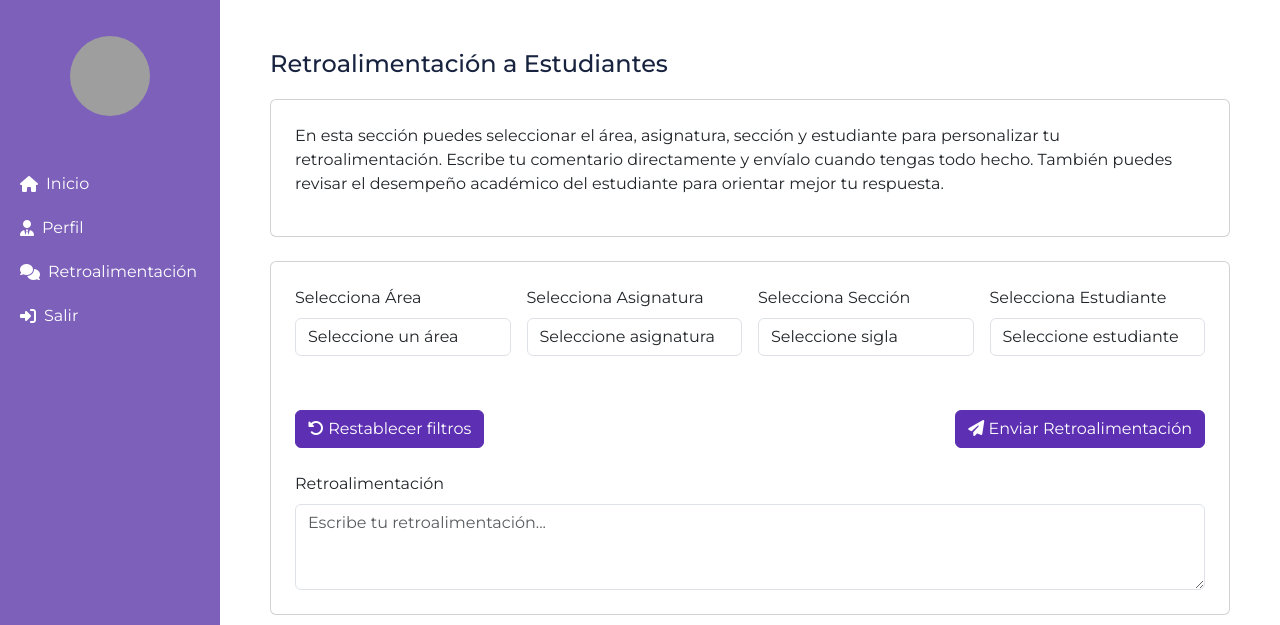
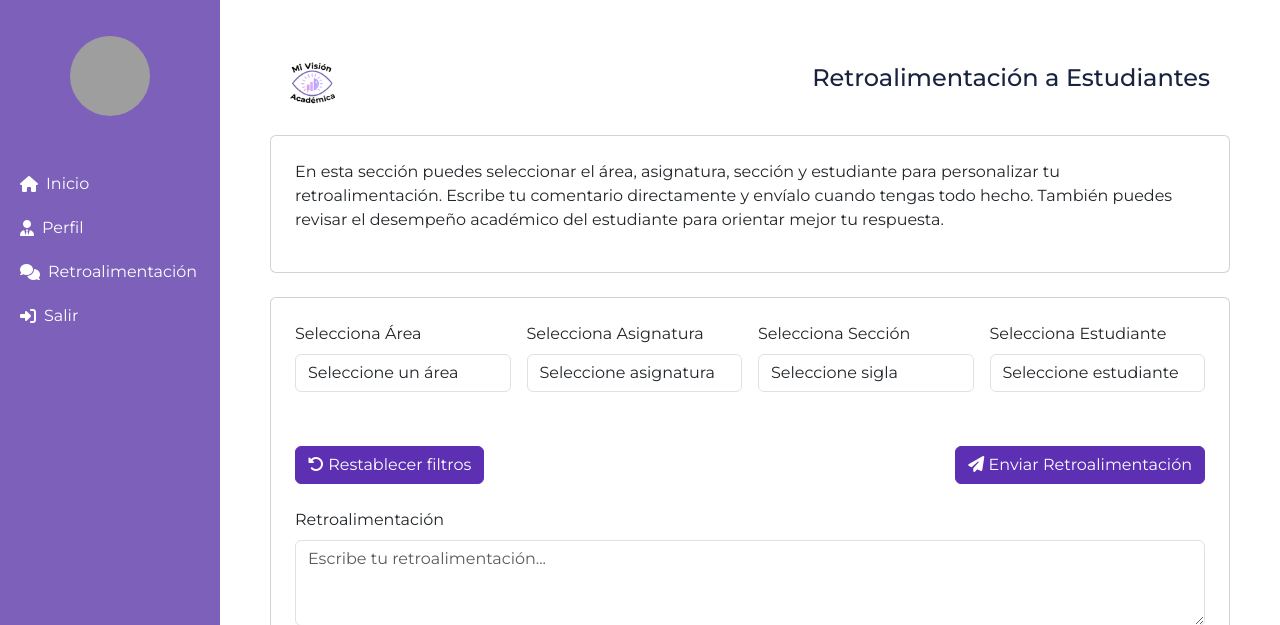
Before and after one commit to DiegoRiosGo/MiVisionAcademica, a Django app: template Menu/templates/Menu/vista_docente/retroalimentacion_docente.html in a window 1280 px wide. Shown: the top 625 px of the page. Run offline with Django 5.2, Linux system fonts and the light colour scheme; the template is opened without the code that fills it, so the values that code supplies are empty; some libraries are stand-ins or nearby versions; grey boxes are pictures that could not be loaded.

Commit message:
PRUEBA 1 DE LOGO

```diff
--- a/Menu/static/assets/css/retroalimentacion_docente.css
+++ b/Menu/static/assets/css/retroalimentacion_docente.css
@@ -180,8 +180,23 @@
 
     /* LOGO */
 
+    .topbar {
+        display: flex;
+        justify-content: space-between;
+        align-items: center;
+        padding: 10px 20px;
+    }
 
+    .logo {
+        height: 45px;
+        width: auto;
+    }
 
+    .titulo {
+        font-size: 1.6rem;
+        color: #4B2A7E;
+        margin: 0;
+    }
 
 
 
--- a/Menu/templates/Menu/vista_docente/retroalimentacion_docente.html
+++ b/Menu/templates/Menu/vista_docente/retroalimentacion_docente.html
@@ -43,7 +43,10 @@
         <input type="hidden" id="id_sretro" value="{{ id_sretro|default:'' }}">
         <!-- Contenido -->
         <div class="content">
-          <div class="topbar"><h4>Retroalimentación a Estudiantes</h4></div>
+          <div class="topbar">
+            <img src="{% static 'assets/imagenes/Logo2.png' %}" alt="Logo de la plataforma" class="logo">
+            <h4>Retroalimentación a Estudiantes</h4>
+          </div>
 
           <div class="card p-4 mb-4">
             <p>
```
